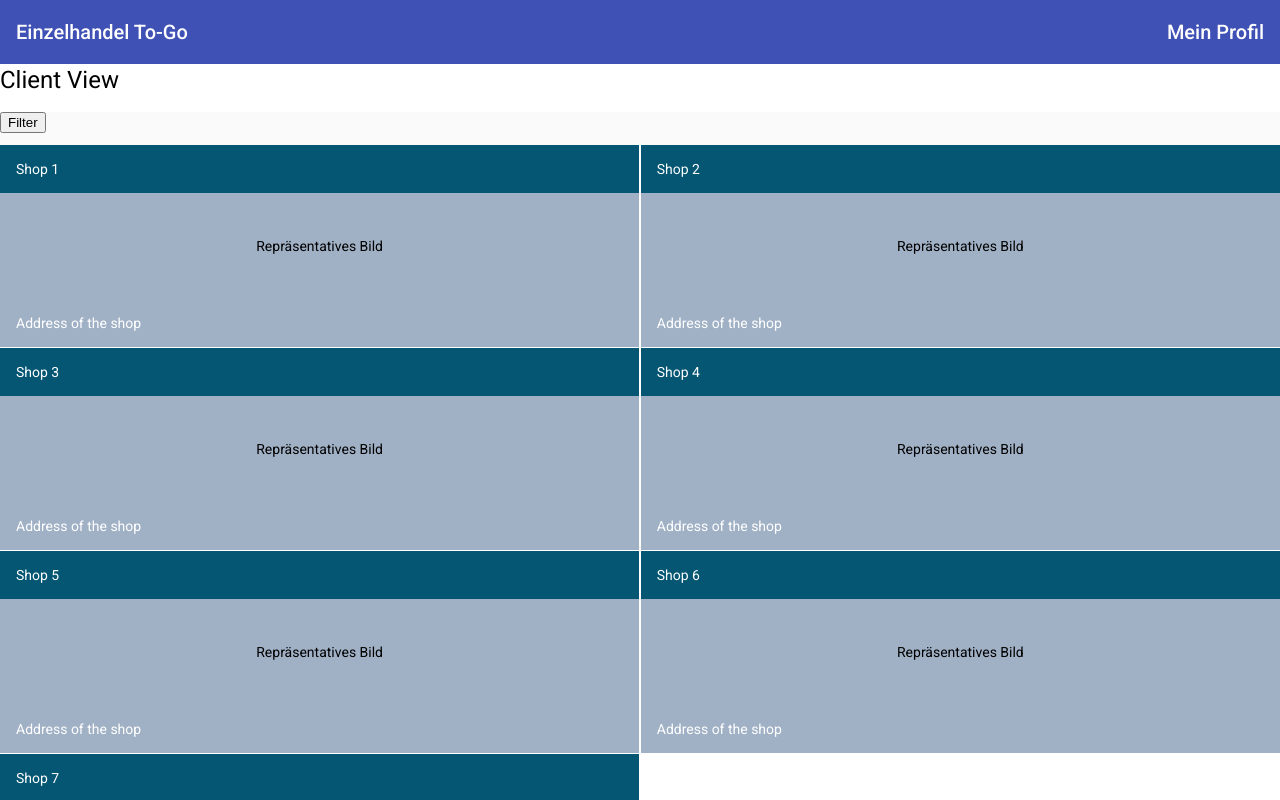
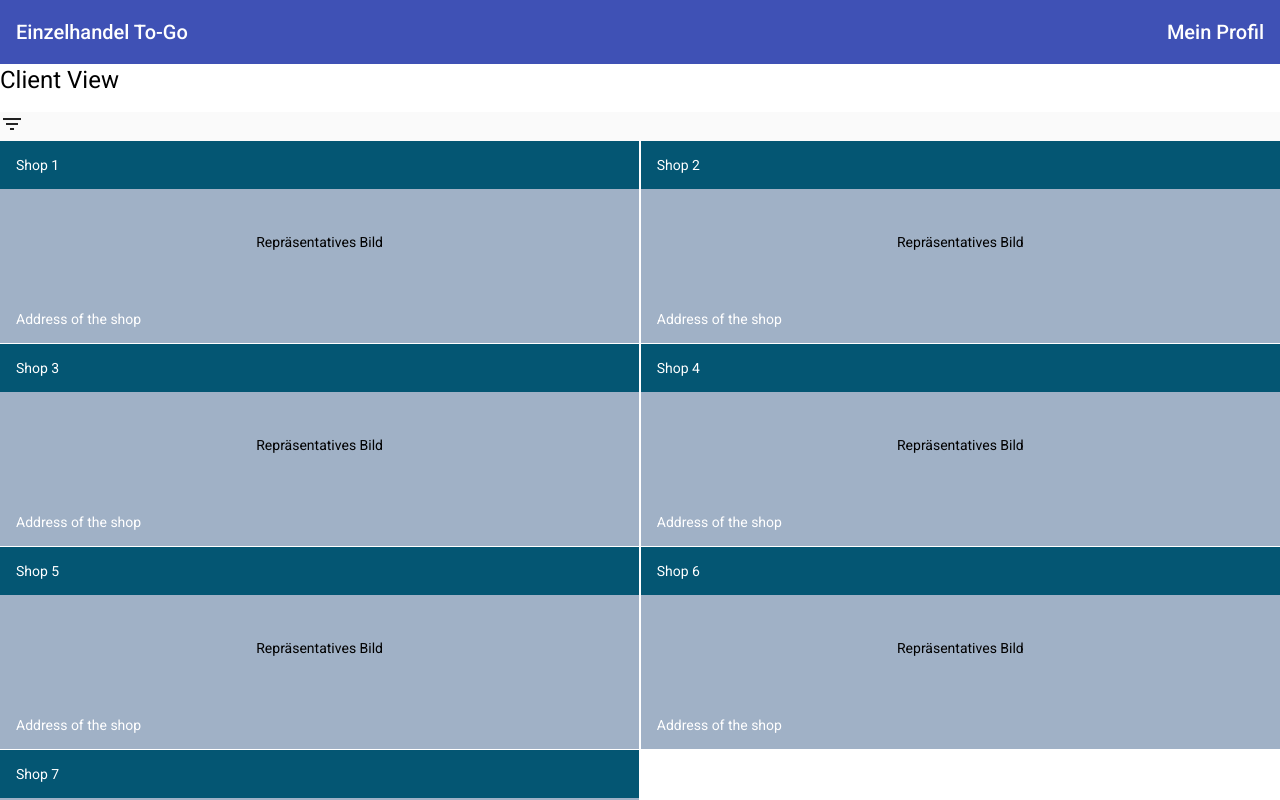
Before and after one commit to Craexy/einzelhandeltogo, an Angular app: page /client/1 in a window 1280 px wide. Shown: the top 800 px of the page. Built offline with nearby package versions, Linux system fonts and the light colour scheme.

Commit message:
Some buttons

```diff
--- a/src/app/client-view/client-view.component.html
+++ b/src/app/client-view/client-view.component.html
@@ -2,6 +2,7 @@
 <mat-sidenav-container class="example-container">
   <mat-sidenav #sidenav mode="over" fixedInViewport="true">
     <br>
+    <a class="button fancy-button" (click)="sidenav.toggle()"><i class="material-icons">filter_list</i></a>
     <p><button mat-button (click)="sidenav.toggle()">Toggle</button></p>
     <div *ngFor="let kategorie of kategorien" >
       <mat-checkbox labelPosition="before">{{kategorie.name}}</mat-checkbox>
@@ -11,7 +12,7 @@
 
 
 <mat-sidenav-content>
-  <p><button mat-button (click)="sidenav.toggle()">Filter</button></p>
+  <a class="button fancy-button"><i class="material-icons">filter_list</i></a>
 </mat-sidenav-content>
 </mat-sidenav-container>
 
--- a/src/seller-view/seller-view.module.ts
+++ b/src/seller-view/seller-view.module.ts
@@ -2,6 +2,7 @@ import { NgModule } from '@angular/core';
 import { CommonModule } from '@angular/common';
 import { SellerViewComponent } from './seller-view/seller-view.component';
 import {MatInputModule} from "@angular/material/input";
+
 
 @NgModule({
   declarations: [SellerViewComponent],
--- a/src/seller-view/seller-view/seller-view.component.ts
+++ b/src/seller-view/seller-view/seller-view.component.ts
@@ -1,4 +1,5 @@
 import { Component } from '@angular/core';
+import { DataService } from 'src/data.service';
 
 @Component({
   selector: 'app-seller-view',
@@ -6,6 +7,11 @@ import { Component } from '@angular/core';
   styleUrls: ['./seller-view.component.scss']
 })
 export class SellerViewComponent {
+
+  constructor(
+    private cartService: DataService
+  ) { }
+
     editField: string;
     productList: Array<any> = [
       { id: 0, name: 'Dummyprodukt', description: "Dummyeigenschaften", price: 50 },
```
